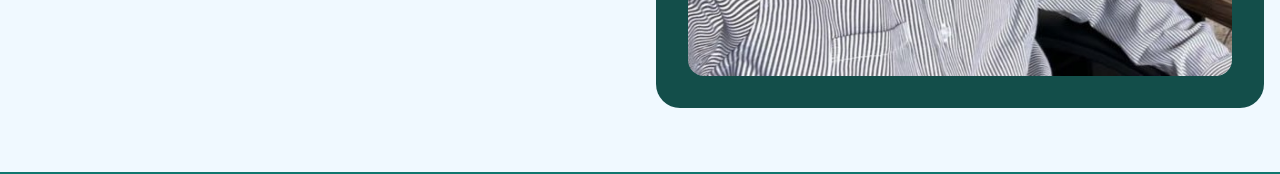
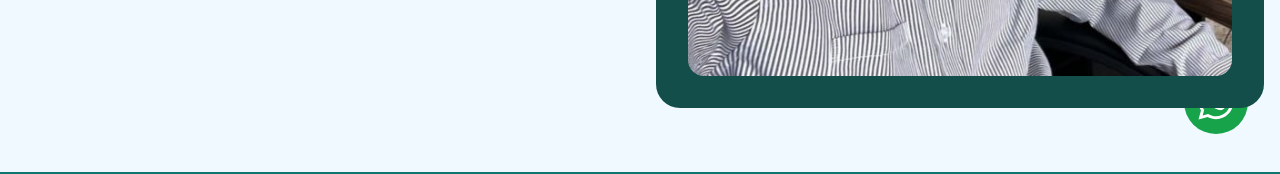
Before and after one commit to gsnunes47/pedrofonsecaadv, a Next.js app: page / in a window 1280 px wide. Shown: the part 626-800 px from the top of the page. Built offline with nearby package versions, Linux system fonts and the light colour scheme.

Commit message:
botão whatsapp

```diff
--- a/package.json
+++ b/package.json
@@ -12,7 +12,8 @@
     "lucide-react": "^0.461.0",
     "next": "^15.0.3",
     "react": "^18.3.1",
-    "react-dom": "^18.3.1"
+    "react-dom": "^18.3.1",
+    "react-icons": "^5.3.0"
   },
   "devDependencies": {
     "autoprefixer": "^10.4.20",
--- a/pages/index.js
+++ b/pages/index.js
@@ -1,4 +1,5 @@
 import React from 'react';
+import { FaWhatsapp } from 'react-icons/fa6'
 import {
   User,
   Phone,
@@ -13,7 +14,6 @@ import {
 const LawFirmLandingPage = () => {
   return (
     <div className="min-h-screen bg-sky-50">
-      {/* Header/Navbar */}
       <nav className="bg-teal-700 text-black py-4 ">
         <div className="text-white container mx-auto px-4 flex justify-between items-center">
           <div className="flex items-center space-x-2">
@@ -23,6 +23,14 @@ const LawFirmLandingPage = () => {
               <div className="text-sm ">advogado</div>
             </div>
           </div>
+
+          <a
+  href='https://wa.me/5513997262427'
+  className='bg-green-600 hover:bg-green-700 w-min p-3 rounded-full fixed bottom-10 right-4 cursor-pointer md:right-8 transition-colors duration-300 ease-in-out'
+>
+  <FaWhatsapp color='white' className='w-7 h-7 md:w-10 md:h-10' />
+</a>
+
 
           <div className="text-lg flex items-center space-x-6">
             <a href="#" className="bg-teal-700 hover:bg-teal-600 px-4 py-2 rounded-md hover:text-black-300">Início</a>
@@ -36,7 +44,6 @@ const LawFirmLandingPage = () => {
         </div>
       </nav>
 
-      {/* Hero Section */}
       <div className="container mx-auto px-4 py-16 grid grid-cols-2 gap-8">
         <div className="text-black">
           <h2 className="text-2xl mb-4">Sua Defesa, Minha Prioridade</h2>
@@ -61,7 +68,6 @@ const LawFirmLandingPage = () => {
         </div>
       </div>
 
-      {/* Áreas de Atuação */}
       <div className="bg-teal-700 py-16">
         <div className="container mx-auto px-4">
           <h1 id='areas' className="text-3xl  text-center font-bold mb-12">
@@ -99,7 +105,6 @@ const LawFirmLandingPage = () => {
         </div>
       </div>
 
-      {/* Sobre Section */}
       <div className="container mx-auto px-4 py-16 grid grid-cols-2 gap-8">
         <div className="relative">
           <div className="bg-teal-900 rounded-3xl p-8 h-full">
@@ -130,11 +135,16 @@ const LawFirmLandingPage = () => {
         </div>
       </div>
 
-      {/* Footer */}
+      <div class="whatsapp">
+        <a href="https://api.whatsapp.com/send?phone=5544999601880&amp;text=Ol%C3%A1,%20vim%20atrav%C3%A9s%20do%20site%20e%20gostaria%20de%20receber%20algumas%20informa%C3%A7%C3%B5es%20" target="_blank">
+        <i class="fab fa-whatsapp"></i>
+        </a>
+    </div>
+
+
       <footer className="bg-sky-50 text-black pt-16 pb-4">
         <div className="container mx-auto px-4">
           <div className="grid grid-cols-3 gap-8 border-b border-black-700 pb-8">
-            {/* Logo e Descrição */}
             <div>
               <div className="flex items-center space-x-2 mb-4">
                 <img src="/assets/pf logo.png" alt="Logo" className="h-20" />
@@ -145,7 +155,6 @@ const LawFirmLandingPage = () => {
               </div>
             </div>
 
-            {/* Contato */}
             <div>
               <h3 id='contato' className="text-xl font-bold mb-4">Contato</h3>
               <div className="flex flex-col space-y-2">
@@ -160,7 +169,6 @@ const LawFirmLandingPage = () => {
               </div>
             </div>
 
-            {/* Redes Sociais */}
             <div>
               <h3 className="text-xl font-bold mb-4">Minhas redes sociais</h3>
               <div className="flex space-x-4">
@@ -171,7 +179,6 @@ const LawFirmLandingPage = () => {
             </div>
           </div>
 
-          {/* Copyright e Links */}
           <div className="pt-8 text-center text-sm text-black-400">
 
             <p>© COPYRIGHT 2024 - Pedro Fonseca. Todos os direitos reservados.</p>
```
Also changed, not shown: 1 other file (tests, documents, lock files or other folders).
